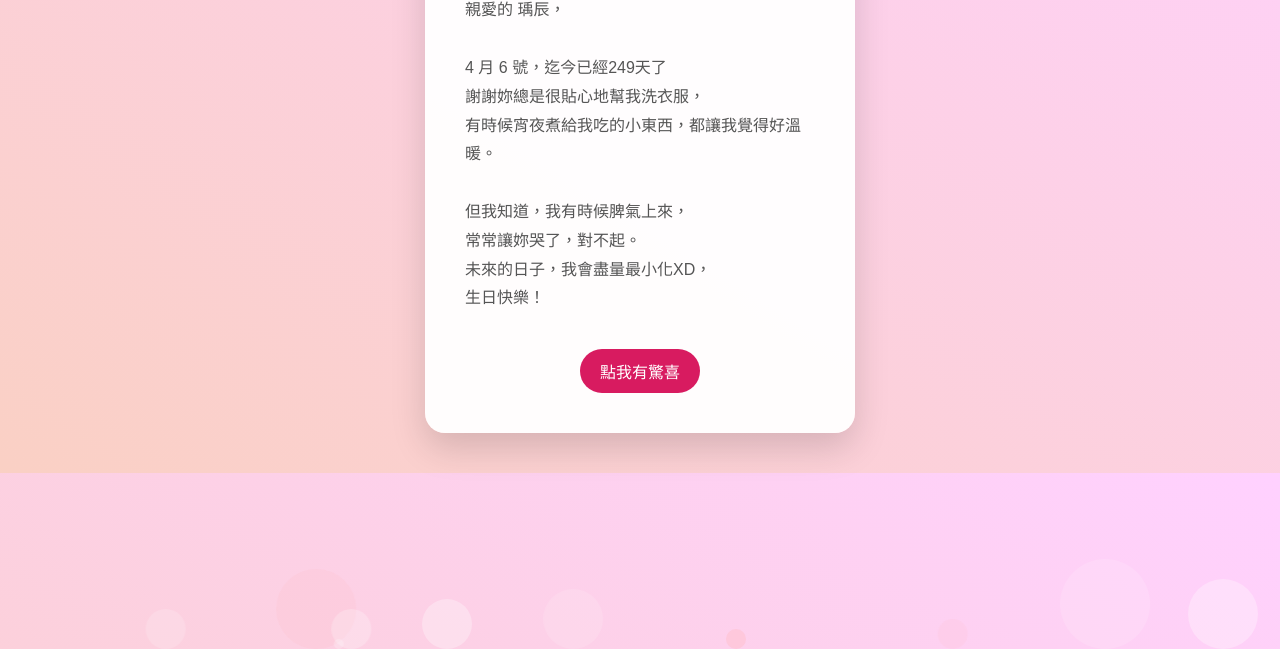
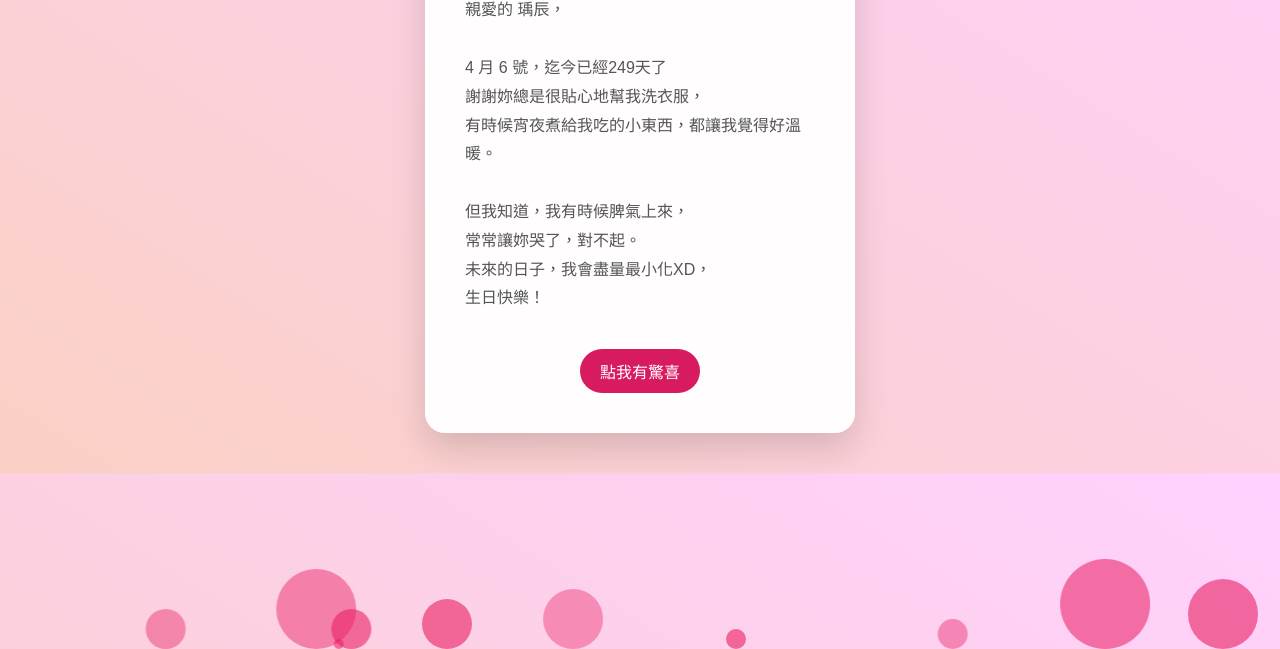
Before and after one commit to BB487/Yu-Chen, a plain HTML site: page index.html in a window 1280 px wide. Shown: the part 327-976 px from the top of the page. Drawn offline with Linux system fonts and the light colour scheme.

Commit message:
Update index.html

```diff
--- a/index.html
+++ b/index.html
@@ -7,7 +7,7 @@
     <style>
         /* --- CSS: 設定網頁外觀 --- */
         body {
-            /* 柔和的粉色漸層背景 */
+            /* 背景：柔和的粉色漸層 */
             background: linear-gradient(to top right, #fad0c4 0%, #ffd1ff 100%);
             font-family: 'Microsoft JhengHei', sans-serif;
             display: flex;
@@ -16,18 +16,19 @@
             min-height: 100vh;
             margin: 0;
             overflow: hidden;
-            position: relative;
+            position: relative; /* 建立定位基準 */
         }
 
-        /* --- 修正後的圓形氣泡特效 --- */
+        /* --- 強制顯示版：動態背景特效 --- */
         .bg-bubbles {
             position: absolute;
             top: 0;
             left: 0;
             width: 100%;
             height: 100%;
-            z-index: -1;
-            pointer-events: none;
+            /* 確保它在背景漸層之上，但在卡片之下 */
+            z-index: 1;
+            pointer-events: none; /* 讓滑鼠可以點穿它 */
         }
 
         .bg-bubbles li {
@@ -36,29 +37,35 @@
             display: block;
             width: 40px;
             height: 40px;
-            /* ★★★ 變成圓形，絕對不會破圖 ★★★ */
-            background-color: rgba(255, 255, 255, 0.3);
-            border-radius: 50%;
-            bottom: -160px;
-            animation: floatUp 25s infinite;
+
+            /* ★★★ 關鍵修改：改成明顯的實心粉紅色，保證看得到 ★★★ */
+            background-color: #e91e63;
+            border-radius: 50%; /* 確保是圓形 */
+            opacity: 0.6; /* 稍微一點點透明感，比較不呆板 */
+
+            bottom: -160px; /* 從畫面外下方開始 */
+
+            animation: floatUp 25s infinite; /* 套用飄浮動畫 */
             transition-timing-function: linear;
         }
 
+        /* 設定每一顆的位置、大小和延遲 */
         .bg-bubbles li:nth-child(1) { left: 10%; }
-        .bg-bubbles li:nth-child(2) { left: 20%; width: 80px; height: 80px; animation-delay: 2s; animation-duration: 17s; background-color: rgba(255, 192, 203, 0.4); }
+        .bg-bubbles li:nth-child(2) { left: 20%; width: 80px; height: 80px; animation-delay: 2s; animation-duration: 17s; opacity: 0.4; }
         .bg-bubbles li:nth-child(3) { left: 25%; animation-delay: 4s; }
-        .bg-bubbles li:nth-child(4) { left: 40%; width: 60px; height: 60px; animation-duration: 22s; background-color: rgba(255, 255, 255, 0.25); }
-        .bg-bubbles li:nth-child(5) { left: 70%; width: 30px; height: 30px; background-color: rgba(255, 192, 203, 0.3); }
-        .bg-bubbles li:nth-child(6) { left: 80%; width: 90px; height: 90px; animation-delay: 3s; background-color: rgba(255, 255, 255, 0.2); }
+        .bg-bubbles li:nth-child(4) { left: 40%; width: 60px; height: 60px; animation-duration: 22s; opacity: 0.5; }
+        .bg-bubbles li:nth-child(5) { left: 70%; width: 30px; height: 30px; }
+        .bg-bubbles li:nth-child(6) { left: 80%; width: 90px; height: 90px; animation-delay: 3s; opacity: 0.3; }
         .bg-bubbles li:nth-child(7) { left: 32%; width: 50px; height: 50px; animation-delay: 7s; }
-        .bg-bubbles li:nth-child(8) { left: 55%; width: 20px; height: 20px; animation-delay: 15s; animation-duration: 40s; background-color: rgba(255, 192, 203, 0.5); }
-        .bg-bubbles li:nth-child(9) { left: 25%; width: 10px; height: 10px; animation-delay: 2s; animation-duration: 40s; background-color: rgba(255, 255, 255, 0.3); }
+        .bg-bubbles li:nth-child(8) { left: 55%; width: 20px; height: 20px; animation-delay: 15s; animation-duration: 40s; }
+        .bg-bubbles li:nth-child(9) { left: 25%; width: 10px; height: 10px; animation-delay: 2s; animation-duration: 40s; }
         .bg-bubbles li:nth-child(10) { left: 90%; width: 70px; height: 70px; animation-delay: 11s; }
 
+        /* 定義飄浮動畫 */
         @keyframes floatUp {
-            0% { transform: translateY(0) translateX(0); opacity: 0.8; }
-            50% { transform: translateX(20px); }
-            100% { transform: translateY(-1000px) translateX(-20px); opacity: 0; }
+            0% { transform: translateY(0) translateX(0); opacity: 0.6; }
+            50% { transform: translateX(20px); } /* 稍微往右飄 */
+            100% { transform: translateY(-1000px) translateX(-20px); opacity: 0; } /* 往上飄並消失 */
         }
 
         /* --- 卡片本體 --- */
@@ -72,6 +79,7 @@
             width: 90%;
             transition: transform 0.3s;
             position: relative;
+            /* 確保卡片在氣泡上面 */
             z-index: 10;
         }
 
@@ -100,22 +108,15 @@
         </div>
         <h1 id="title">生日快樂！</h1>
         <p>
+            <p>
             親愛的 瑀辰，<br> <br>
-
             4 月 6 號，迄今已經249天了<br>
-
             謝謝妳總是很貼心地幫我洗衣服，<br>
-
             有時候宵夜煮給我吃的小東西，都讓我覺得好溫暖。<br>
-
             <br>
-
             但我知道，我有時候脾氣上來，<br>
-
             常常讓妳哭了，對不起。<br>
-
             未來的日子，我會盡量最小化XD，<br>
-
             生日快樂！<br>
         </p>
         <button class="btn" onclick="showSurprise()">點我有驚喜</button>
```
